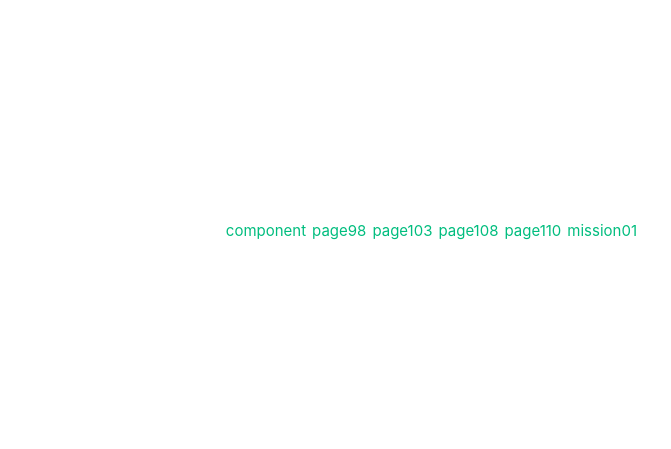
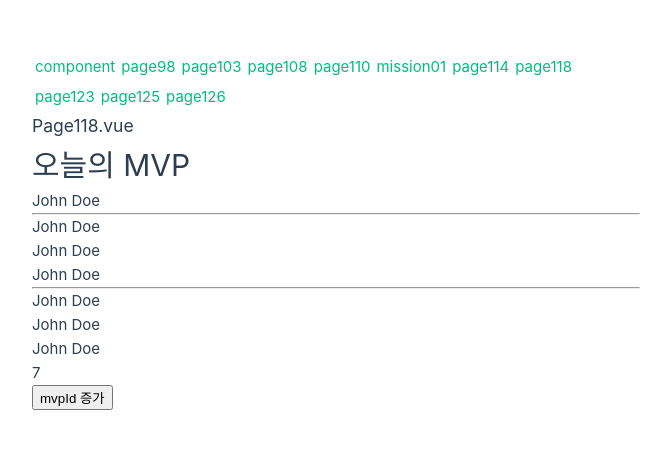
Before and after one commit to qwazsx1346-cyber/vue_project, a Vue app: page /Page118 in a window 1280 px wide. Shown: the part 169-618 px from the top of the page, without its empty margins (0-671 px from the left). Built offline with nearby package versions, Linux system fonts and the light colour scheme.

Commit message:
id,pw 확인

```diff
--- a/src/App.vue
+++ b/src/App.vue
@@ -1,6 +1,6 @@
 <script setup>
-const routerList = [ 'component', 'page98', 'page103', 'page108', 'page110'
-                  , 'mission01'
+const routerList = [ 'component', 'page98', 'page103', 'page108', 'page110',
+                    'mission01', 'page114', 'page118', 'page123', 'page125', 'page126'
                   ];
 </script>
 
@@ -26,5 +26,5 @@ const routerList = [ 'component', 'page98', 'page103', 'page108', 'page110'
 </template>
 
 <style scoped>
-
+nav > a { display: inline-block;}
 </style>
--- /dev/null
+++ b/src/views/Page114.vue
@@ -0,0 +1,26 @@
+<script setup>
+import { reactive } from 'vue';
+
+const state = reactive ( {
+  pushUp: 0,
+  sitUp: 0
+});
+const increasePushUp = () => state.pushUp++ ;
+const increaseSithUp = () => state.sitUp++ ;
+
+</script>
+
+<template>
+<h3>Page114.vue</h3>
+<hr>
+<div>팔 굽혀 펴기: {{ state.pushUp }}</div>
+<div>윗몸 일으키기: {{ state.sitUp }}</div>
+<hr>
+<br>
+<button @click="increasePushUp">팔 굽혀 펴기 증가</button>
+<button @click="increaseSithUp">윗몸 일으키기 증가</button>
+</template>
+
+<style scoped>
+
+</style>
--- /dev/null
+++ b/src/views/Page118.vue
@@ -0,0 +1,63 @@
+<script setup>
+import { computed, reactive } from 'vue';
+
+const state = reactive ({
+  mvpId: 7,
+  players: [
+      { id: 7, name: 'John Doe' },
+      { id: 9, name: 'John Lee' },
+      { id: 12, name: 'James Park' }
+  ]
+});
+
+const getMvpName = () => {
+  // if(state.mvpId) {
+  //   const player = state.players.find(item => item.id === state.mvpId);
+  //   if(player) {
+  //     return player.name;
+  //   }
+  // }
+  // return '없음';
+  console.log('call getMvpName');
+  return state.players.find(item => item.id === state.mvpId)?.name || '없음'
+  };
+
+const computedMvpName = computed ( () => {
+  console.log('call computedMvpName');
+  return state.players.find(item => item.id === state.mvpId)?.name || '없음'
+} );
+
+const increseMvpId = () => state.mvpId++;
+
+</script>
+
+<template>
+<h3>Page118.vue</h3>
+<div>
+    <h1>오늘의 MVP</h1>
+    <div>
+        <template v-if="state.mvpId">
+          {{ state.players.find(m => m.id === state.mvpId)?.name || '없음1' }}
+        </template>
+        <template v-else>없음2</template>
+        <hr>
+        <!-- 함수는 호출할 때마다 함수 안의 코드가 실행이 된다. -->
+        <div>{{ getMvpName() }}</div>
+        <div>{{ getMvpName() }}</div>
+        <div>{{ getMvpName() }}</div>
+        <hr>
+        <!-- 컴퓨티드는 보낸 콜백함수가 딱 한번만 실행이되고 결과가 return -->
+        <div>{{ computedMvpName }}</div>
+        <div>{{ computedMvpName }}</div>
+        <div>{{ computedMvpName }}</div>
+    </div>
+    <div>{{ state.mvpId }}</div>
+    <!-- 미니 미션, 버튼을 클릭하면 mvpId가 1씩 올라가게 해주세요. -->
+    <button @click="increseMvpId">mvpId 증가</button>
+</div>
+
+</template>
+
+<style scoped>
+
+</style>
--- /dev/null
+++ b/src/views/Page123.vue
@@ -0,0 +1,25 @@
+<script setup>
+import { reactive } from 'vue';
+
+const state = reactive ({
+    player: 'Kim',
+    name: 'Hong'
+})
+</script>
+
+<template>
+<h3>Page123.vue</h3>
+<div>
+  <!-- 단방향 데이터 바인딩 -->
+    <div>{{ state.player }}</div>
+    <div><input type="text" :value="state.player"></div>
+
+  <!-- 양방향 데이터 바인딩 -->
+    <div>{{ state.name }}</div>
+    <div><input type="text" v-model="state.name"></div>
+</div>
+</template>
+
+<style scoped>
+
+</style>
--- /dev/null
+++ b/src/views/Page125.vue
@@ -0,0 +1,36 @@
+<script setup>
+import { reactive } from 'vue';
+
+//객체안에 속성 form이 있고 form은 또 속성 id와 pw를 가지고있음
+const state = reactive ({
+  form : {
+      id: '',
+      pw: ''
+  }
+});
+
+const login = () => {
+    //예외처리
+    if(state.form.id.length === 0 || !state.form.pw ) {
+        alert('아이디/비밀번호를 확인해 주세요.');
+        return;
+    }
+    alert(`${state.form.id}님 환영합니다!`) ;
+}
+</script>
+
+<template>
+<h3>Page125.vue</h3>
+<!-- prevent 막는다. 원래 submit에서 하는 작업(action과 method | action="abc", method="get")을 막는다. -->
+
+<form @submit.prevent="login" >
+    <input type="text" placeholder="아이디" v-model="state.form.id">
+    <input type="password" placeholder="패스워드" v-model="state.form.pw">
+    <button>로그인</button>
+</form>
+
+</template>
+
+<style scoped>
+
+</style>
--- /dev/null
+++ b/src/views/Page126.vue
@@ -0,0 +1,11 @@
+<script setup>
+
+</script>
+
+<template>
+<h3>Page126.vue</h3>
+</template>
+
+<style scoped>
+
+</style>
```
Also changed, not shown: src/router/index.js (+20 -0 lines).
